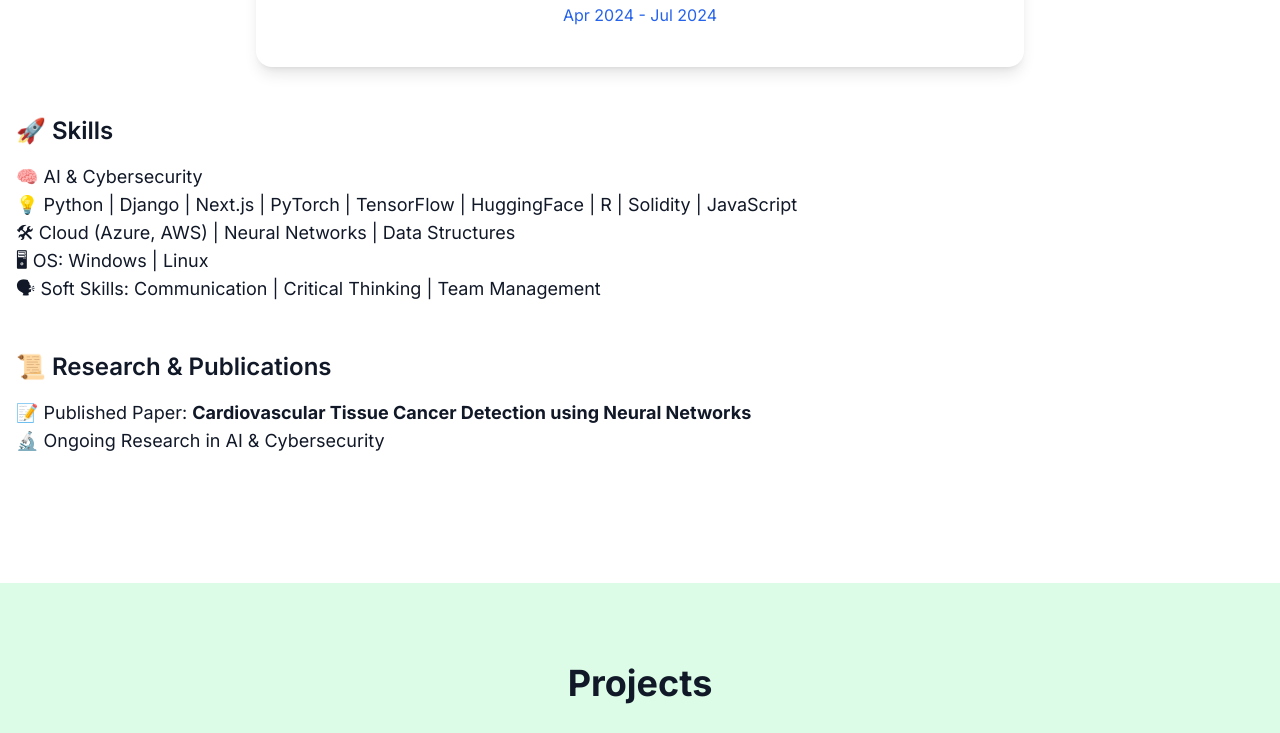
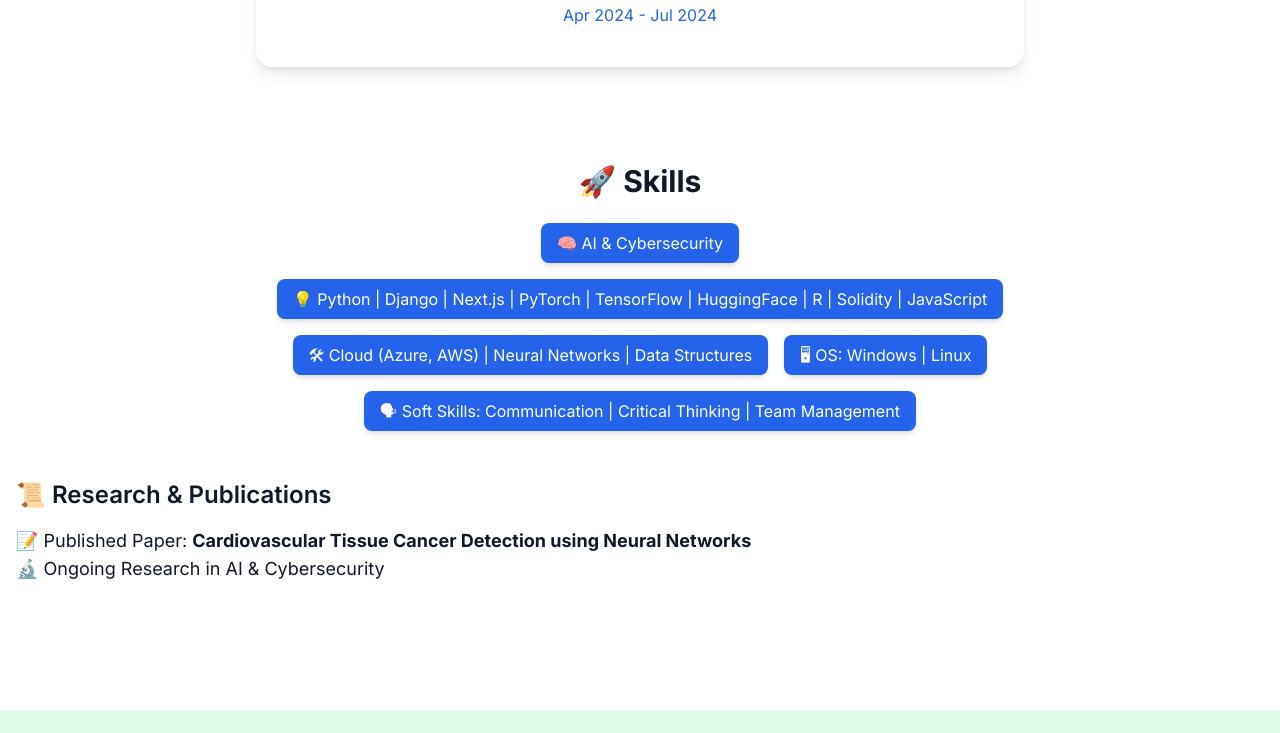
Before and after one commit to MogasalaHemagiri/my-portfolio, a Next.js app: page / in a window 1280 px wide. Shown: the part 1565-2298 px from the top of the page. Built offline with nearby package versions, Linux system fonts and the light colour scheme.

Commit message:
Update Skills.js

```diff
--- a/components/Skills.js
+++ b/components/Skills.js
@@ -1,12 +1,41 @@
+// components/Skills.js
+import { motion } from "framer-motion";
+
 const Skills = () => {
+  const skills = [
+    "🧠 AI & Cybersecurity",
+    "💡 Python | Django | Next.js | PyTorch | TensorFlow | HuggingFace | R | Solidity | JavaScript",
+    "🛠 Cloud (Azure, AWS) | Neural Networks | Data Structures",
+    "🖥 OS: Windows | Linux",
+    "🗣 Soft Skills: Communication | Critical Thinking | Team Management",
+  ];
+
   return (
-    <section id="skills" className="mb-12">
-      <h3 className="text-2xl font-semibold mb-4">🚀 Skills</h3>
-      <p className="text-lg">🧠 AI & Cybersecurity</p>
-      <p className="text-lg">💡 Python | Django | Next.js | PyTorch | TensorFlow | HuggingFace | R | Solidity | JavaScript</p>
-      <p className="text-lg">🛠 Cloud (Azure, AWS) | Neural Networks | Data Structures</p>
-      <p className="text-lg">🖥 OS: Windows | Linux</p>
-      <p className="text-lg">🗣 Soft Skills: Communication | Critical Thinking | Team Management</p>
+    <section className="py-12">
+      <motion.h3
+        className="text-3xl font-bold text-center mb-6 text-gray-900 dark:text-white"
+        initial={{ opacity: 0 }}
+        whileInView={{ opacity: 1 }}
+        viewport={{ once: true }}
+        transition={{ duration: 1 }}
+      >
+        🚀 Skills
+      </motion.h3>
+
+      <div className="flex flex-wrap justify-center gap-4 max-w-3xl mx-auto">
+        {skills.map((skill, index) => (
+          <motion.span
+            key={index}
+            className="bg-blue-600 text-white px-4 py-2 rounded-lg shadow-md font-medium"
+            initial={{ opacity: 0, y: 10 }}
+            whileInView={{ opacity: 1, y: 0 }}
+            viewport={{ once: true }}
+            transition={{ duration: 0.8, delay: index * 0.2 }}
+          >
+            {skill}
+          </motion.span>
+        ))}
+      </div>
     </section>
   );
 };
```
